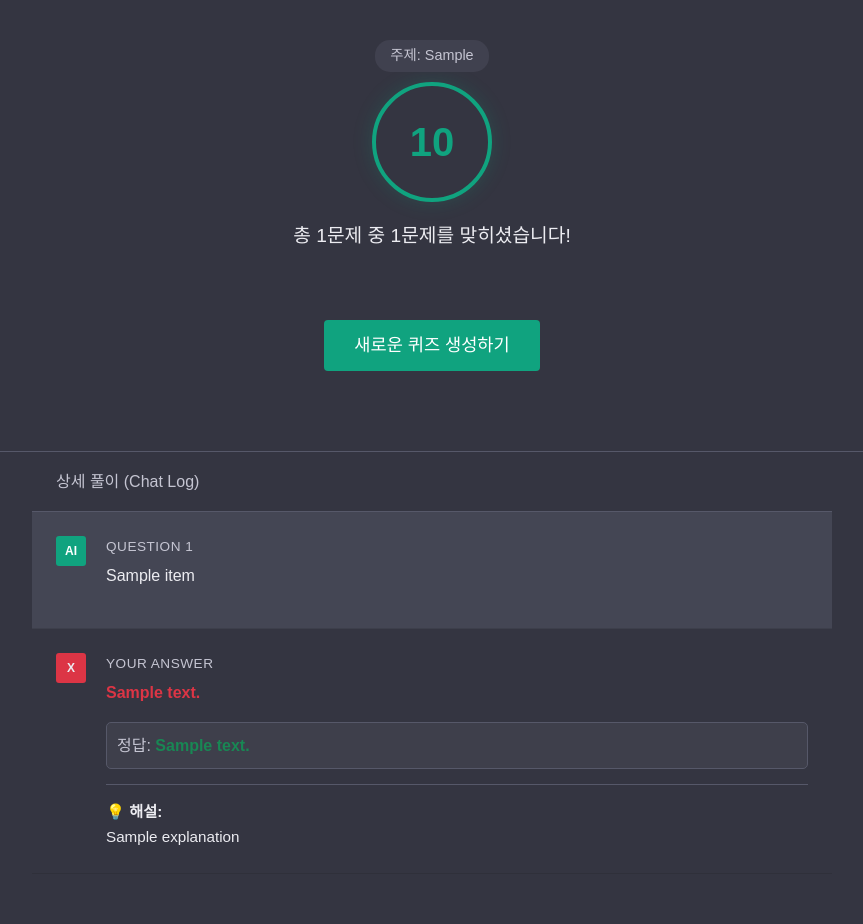
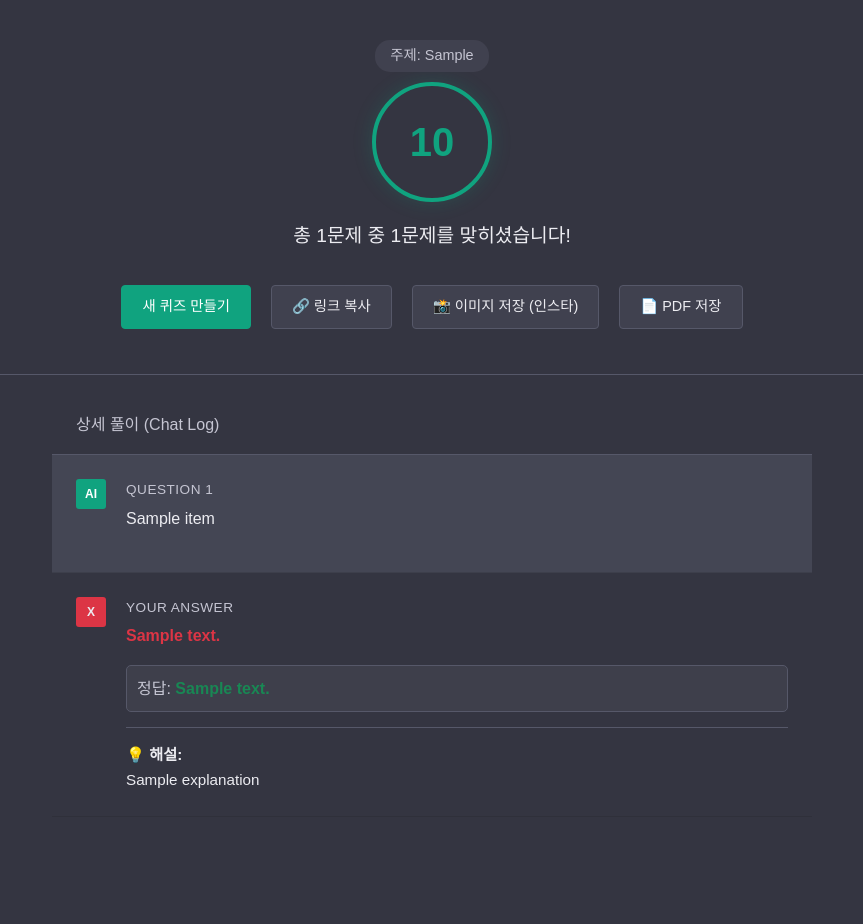
Before and after one commit to kimchunsik17/Gemini-API-AI-, a Django app: template templates/result.html in a window 1280 px wide. Shown: the whole page, without its empty margins (208-1071 px from the left). After the commit the page ends 788 px from the top, so only its background shows below. Run offline with Django 5.2, Linux system fonts and the light colour scheme; the template is opened without the code that fills it: most values are stand-ins (such as "Sample title", 1, 10 or a date in 2020); some libraries are stand-ins or nearby versions.

Commit message:
Add social sharing features: PDF download, Image save, and Link copy

```diff
--- a/templates/result.html
+++ b/templates/result.html
@@ -5,6 +5,9 @@
     <meta name="viewport" content="width=device-width, initial-scale=1.0">
     <title>퀴즈 결과</title>
     <link href="https://cdn.jsdelivr.net/npm/bootstrap@5.3.3/dist/css/bootstrap.min.css" rel="stylesheet">
+    <!-- html2canvas & jsPDF CDN -->
+    <script src="https://cdnjs.cloudflare.com/ajax/libs/html2canvas/1.4.1/html2canvas.min.js"></script>
+    <script src="https://cdnjs.cloudflare.com/ajax/libs/jspdf/2.5.1/jspdf.umd.min.js"></script>
     <style>
         :root {
             --bg-color: #343541;
@@ -71,6 +74,7 @@
             width: 100%;
             max-width: 800px;
             margin: 0 auto;
+            padding: 20px; /* Added padding for capture */
         }
 
         /* Chat Style Review Blocks */
@@ -131,34 +135,67 @@
             color: var(--text-primary);
         }
 
-        .btn-retry {
-            background-color: var(--brand-green);
-            color: white;
-            border: none;
-            padding: 12px 30px;
+        .btn-action {
+            background-color: #40414f;
+            color: var(--text-primary);
+            border: 1px solid var(--border-color);
+            padding: 10px 20px;
             border-radius: 4px;
-            font-size: 1.1rem;
-            margin: 40px 0;
-            transition: background-color 0.2s;
+            font-size: 0.9rem;
+            margin: 5px;
+            transition: all 0.2s;
+            cursor: pointer;
+            display: inline-flex;
+            align-items: center;
+            gap: 8px;
             text-decoration: none;
-            display: inline-block;
         }
 
-        .btn-retry:hover {
+        .btn-action:hover {
+            background-color: #2a2b32;
+            color: white;
+        }
+
+        .btn-primary-action {
+            background-color: var(--brand-green);
+            border-color: var(--brand-green);
+            color: white;
+        }
+
+        .btn-primary-action:hover {
             background-color: var(--brand-green-hover);
-            color: white;
+        }
+
+        .share-buttons {
+            margin-top: 20px;
+            display: flex;
+            justify-content: center;
+            flex-wrap: wrap;
+            gap: 10px;
         }
     </style>
 </head>
 <body>
 
-    <div class="result-header">
+    <div class="result-header" id="capture-area">
         <div class="topic-badge">주제: {{ quiz_topic }}</div>
         <div class="score-circle">{{ score }}</div>
         <p class="summary-text">총 {{ total_questions }}문제 중 {{ correct_answers_count }}문제를 맞히셨습니다!</p>
-        <a href="{% url 'quiz_app:home' %}" class="btn-retry">
-            새로운 퀴즈 생성하기
-        </a>
+
+        <div class="share-buttons" data-html2canvas-ignore="true">
+            <a href="{% url 'quiz_app:home' %}" class="btn-action btn-primary-action">
+                새 퀴즈 만들기
+            </a>
+            <button onclick="copyLink()" class="btn-action">
+                🔗 링크 복사
+            </button>
+            <button onclick="saveAsImage()" class="btn-action">
+                📸 이미지 저장 (인스타)
+            </button>
+            <button onclick="saveAsPDF()" class="btn-action">
+                📄 PDF 저장
+            </button>
+        </div>
     </div>
 
     <div class="review-container">
@@ -203,9 +240,83 @@
         {% endfor %}
     </div>
 
-    <div style="height: 50px;"></div> <!-- Spacer -->
+    <div style="height: 50px;"></div>
 
     <!-- Bootstrap JS -->
     <script src="https://cdn.jsdelivr.net/npm/bootstrap@5.3.3/dist/js/bootstrap.bundle.min.js"></script>
+
+    <!-- Sharing Scripts -->
+    <script>
+        // 1. 링크 복사 기능
+        function copyLink() {
+            const url = window.location.href;
+            navigator.clipboard.writeText(url).then(() => {
+                alert("링크가 클립보드에 복사되었습니다! \nSNS에 붙여넣어 공유하세요.");
+            }).catch(err => {
+                console.error('Failed to copy: ', err);
+                prompt("이 링크를 복사하세요:", url); // Fallback
+            });
+        }
+
+        // 2. 이미지 저장 (인스타그램 공유용)
+        function saveAsImage() {
+            const element = document.body; // 전체 화면 캡처
+
+            // 버튼 숨기기 (캡처 시 안 보이게)
+            const buttons = document.querySelector('.share-buttons');
+            buttons.style.display = 'none';
+
+            html2canvas(element, {
+                backgroundColor: "#343541", // 다크 모드 배경색 유지
+                scale: 2 // 고화질
+            }).then(canvas => {
+                // 버튼 다시 보이기
+                buttons.style.display = 'flex';
+
+                const link = document.createElement('a');
+                link.download = 'my-quiz-result.png';
+                link.href = canvas.toDataURL();
+                link.click();
+            });
+        }
+
+        // 3. PDF 저장
+        function saveAsPDF() {
+            const { jsPDF } = window.jspdf;
+            const element = document.body;
+
+            const buttons = document.querySelector('.share-buttons');
+            buttons.style.display = 'none';
+
+            html2canvas(element, {
+                backgroundColor: "#343541",
+                scale: 2
+            }).then(canvas => {
+                buttons.style.display = 'flex';
+
+                const imgData = canvas.toDataURL('image/png');
+                const imgWidth = 210; // A4 width in mm
+                const pageHeight = 295; // A4 height in mm
+                const imgHeight = canvas.height * imgWidth / canvas.width;
+                let heightLeft = imgHeight;
+
+                const doc = new jsPDF('p', 'mm', 'a4');
+                let position = 0;
+
+                // 긴 페이지 처리 (페이징)
+                doc.addImage(imgData, 'PNG', 0, position, imgWidth, imgHeight);
+                heightLeft -= pageHeight;
+
+                while (heightLeft >= 0) {
+                    position = heightLeft - imgHeight;
+                    doc.addPage();
+                    doc.addImage(imgData, 'PNG', 0, position, imgWidth, imgHeight);
+                    heightLeft -= pageHeight;
+                }
+
+                doc.save('quiz-result.pdf');
+            });
+        }
+    </script>
 </body>
 </html>
```
